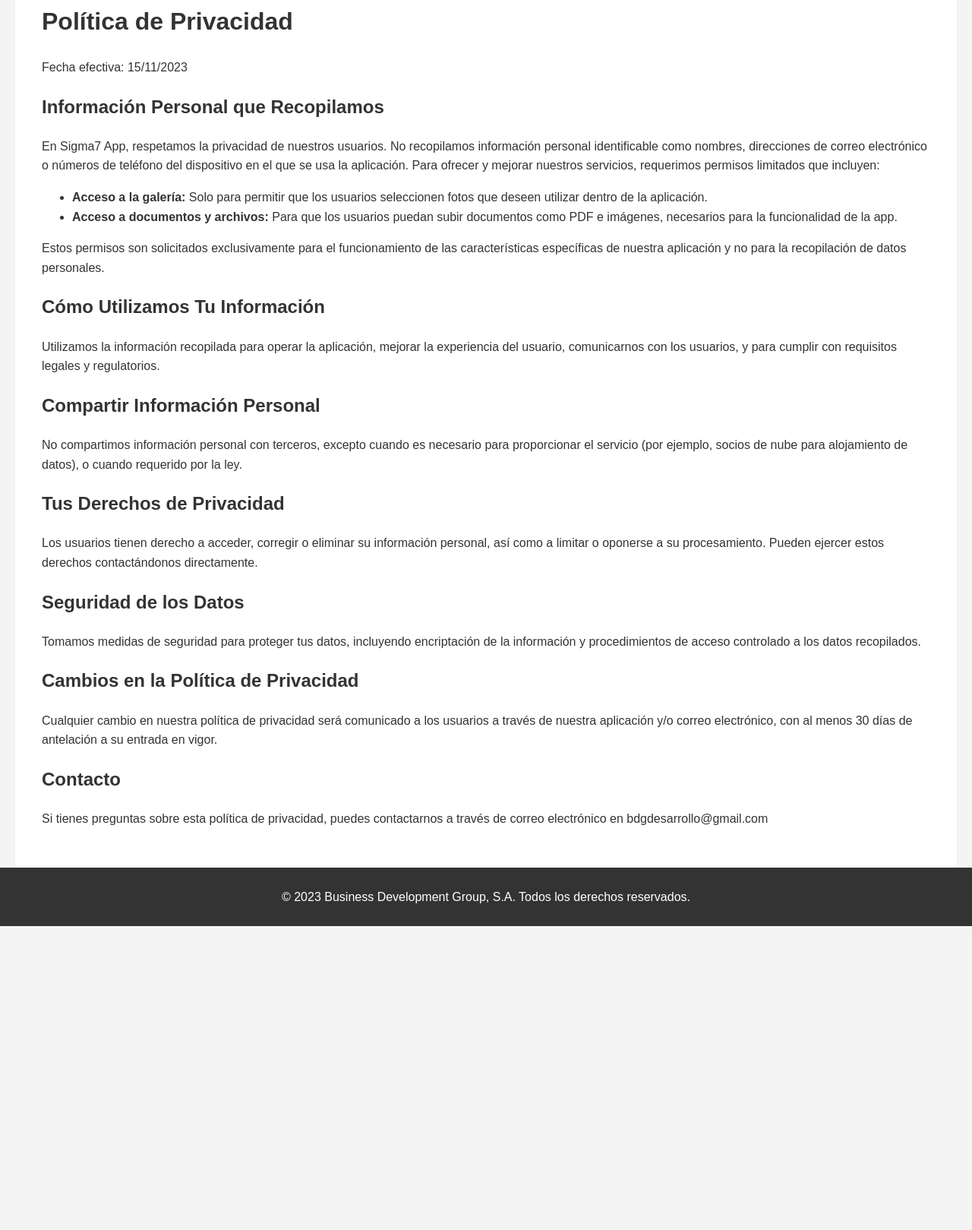
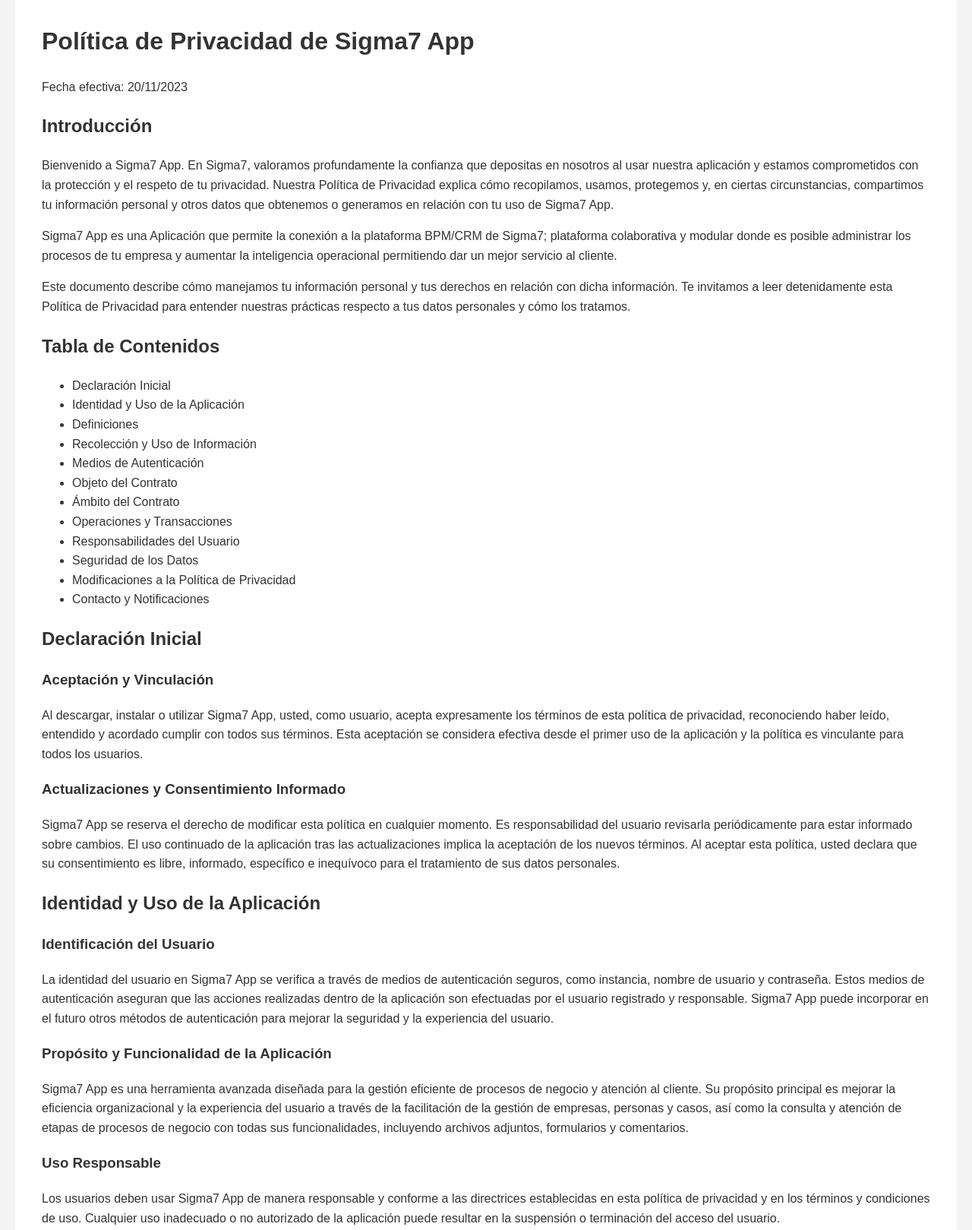
Before and after one commit to BDGpublicacionesMoviles/BDGpublicacionesMoviles.github.io, a plain HTML site: page index.html in a window 1280 px wide. Shown: the part 189-1808 px from the top of the page at 76% size. Before the commit the page ends 1408 px from the top, so only its background shows below. Drawn offline with Linux system fonts and the light colour scheme.

Commit message:
Política de Introducción a identidad y uso de la aplicación

```diff
--- a/index.html
+++ b/index.html
@@ -104,48 +104,70 @@
         </div>
     </header>
 
+    //CONTENIDO COMIENZA ACÁ
+
     <div class="container policy">
-        <h1>Política de Privacidad</h1>
-        <p>Fecha efectiva: 15/11/2023</p>
+        <h1>Política de Privacidad de Sigma7 App</h1>
+        <p>Fecha efectiva: 20/11/2023</p>
 
-        <h2>Información Personal que Recopilamos</h2>
-        <p>En Sigma7 App, respetamos la privacidad de nuestros usuarios. No recopilamos información personal
-            identificable como nombres, direcciones de correo electrónico o números de teléfono del dispositivo en el
-            que se usa la aplicación. Para ofrecer y mejorar nuestros servicios, requerimos permisos limitados que
-            incluyen:</p>
+        <h2>Introducción</h2>
+        <p>Bienvenido a Sigma7 App. En Sigma7, valoramos profundamente la confianza que depositas en nosotros al usar
+            nuestra aplicación y estamos comprometidos con la protección y el respeto de tu privacidad. Nuestra Política
+            de Privacidad explica cómo recopilamos, usamos, protegemos y, en ciertas circunstancias, compartimos tu
+            información personal y otros datos que obtenemos o generamos en relación con tu uso de Sigma7 App.</p>
+        <p>Sigma7 App es una Aplicación que permite la conexión a la plataforma BPM/CRM de Sigma7; plataforma
+            colaborativa y modular donde es posible administrar los procesos de tu empresa y aumentar la inteligencia
+            operacional permitiendo dar un mejor servicio al cliente.</p>
+        <p>Este documento describe cómo manejamos tu información personal y tus derechos en relación con dicha
+            información. Te invitamos a leer detenidamente esta Política de Privacidad para entender nuestras prácticas
+            respecto a tus datos personales y cómo los tratamos.</p>
+
+        <h2>Tabla de Contenidos</h2>
         <ul>
-            <li><strong>Acceso a la galería:</strong> Solo para permitir que los usuarios seleccionen fotos que deseen
-                utilizar dentro de la aplicación.</li>
-            <li><strong>Acceso a documentos y archivos:</strong> Para que los usuarios puedan subir documentos como PDF
-                e imágenes, necesarios para la funcionalidad de la app.</li>
+            <li>Declaración Inicial</li>
+            <li>Identidad y Uso de la Aplicación</li>
+            <li>Definiciones</li>
+            <li>Recolección y Uso de Información</li>
+            <li>Medios de Autenticación</li>
+            <li>Objeto del Contrato</li>
+            <li>Ámbito del Contrato</li>
+            <li>Operaciones y Transacciones</li>
+            <li>Responsabilidades del Usuario</li>
+            <li>Seguridad de los Datos</li>
+            <li>Modificaciones a la Política de Privacidad</li>
+            <li>Contacto y Notificaciones</li>
         </ul>
-        <p>Estos permisos son solicitados exclusivamente para el funcionamiento de las características específicas de
-            nuestra aplicación y no para la recopilación de datos personales.</p>
 
+        <h2>Declaración Inicial</h2>
+        <h3>Aceptación y Vinculación</h3>
+        <p>Al descargar, instalar o utilizar Sigma7 App, usted, como usuario, acepta expresamente los términos de esta
+            política de privacidad, reconociendo haber leído, entendido y acordado cumplir con todos sus términos. Esta
+            aceptación se considera efectiva desde el primer uso de la aplicación y la política es vinculante para todos
+            los usuarios.</p>
+        <h3>Actualizaciones y Consentimiento Informado</h3>
+        <p>Sigma7 App se reserva el derecho de modificar esta política en cualquier momento. Es responsabilidad del
+            usuario revisarla periódicamente para estar informado sobre cambios. El uso continuado de la aplicación tras
+            las actualizaciones implica la aceptación de los nuevos términos. Al aceptar esta política, usted declara
+            que su consentimiento es libre, informado, específico e inequívoco para el tratamiento de sus datos
+            personales.</p>
 
-        <h2>Cómo Utilizamos Tu Información</h2>
-        <p>Utilizamos la información recopilada para operar la aplicación, mejorar la experiencia del usuario,
-            comunicarnos con los usuarios, y para cumplir con requisitos legales y regulatorios.</p>
-
-        <h2>Compartir Información Personal</h2>
-        <p>No compartimos información personal con terceros, excepto cuando es necesario para proporcionar el
-            servicio (por ejemplo, socios de nube para alojamiento de datos), o cuando requerido por la ley.</p>
-
-        <h2>Tus Derechos de Privacidad</h2>
-        <p>Los usuarios tienen derecho a acceder, corregir o eliminar su información personal, así como a limitar o
-            oponerse a su procesamiento. Pueden ejercer estos derechos contactándonos directamente.</p>
-
-        <h2>Seguridad de los Datos</h2>
-        <p>Tomamos medidas de seguridad para proteger tus datos, incluyendo encriptación de la información y
-            procedimientos de acceso controlado a los datos recopilados.</p>
-
-        <h2>Cambios en la Política de Privacidad</h2>
-        <p>Cualquier cambio en nuestra política de privacidad será comunicado a los usuarios a través de nuestra
-            aplicación y/o correo electrónico, con al menos 30 días de antelación a su entrada en vigor.</p>
-
-        <h2>Contacto</h2>
-        <p>Si tienes preguntas sobre esta política de privacidad, puedes contactarnos a través de correo electrónico
-            en bdgdesarrollo@gmail.com</p>
+        <h2>Identidad y Uso de la Aplicación</h2>
+        <h3>Identificación del Usuario</h3>
+        <p>La identidad del usuario en Sigma7 App se verifica a través de medios de autenticación seguros, como
+            instancia, nombre de usuario y contraseña. Estos medios de autenticación aseguran que las acciones
+            realizadas dentro de la aplicación son efectuadas por el usuario registrado y responsable. Sigma7 App puede
+            incorporar en el futuro otros métodos de autenticación para mejorar la seguridad y la experiencia del
+            usuario.</p>
+        <h3>Propósito y Funcionalidad de la Aplicación</h3>
+        <p>Sigma7 App es una herramienta avanzada diseñada para la gestión eficiente de procesos de negocio y atención
+            al cliente. Su propósito principal es mejorar la eficiencia organizacional y la experiencia del usuario a
+            través de la facilitación de la gestión de empresas, personas y casos, así como la consulta y atención de
+            etapas de procesos de negocio con todas sus funcionalidades, incluyendo archivos adjuntos, formularios y
+            comentarios.</p>
+        <h3>Uso Responsable</h3>
+        <p>Los usuarios deben usar Sigma7 App de manera responsable y conforme a las directrices establecidas en esta
+            política de privacidad y en los términos y condiciones de uso. Cualquier uso inadecuado o no autorizado de
+            la aplicación puede resultar en la suspensión o terminación del acceso del usuario.</p>
     </div>
 
     <footer>
```
